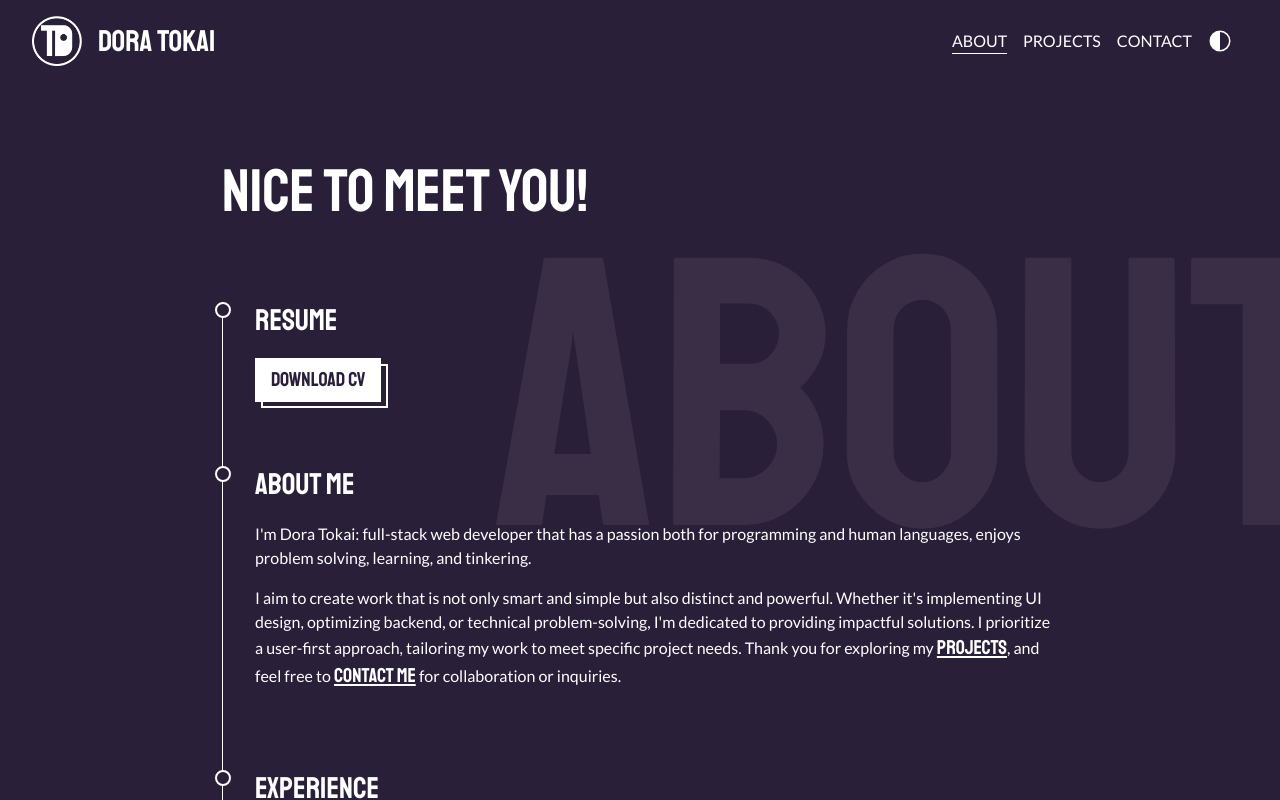
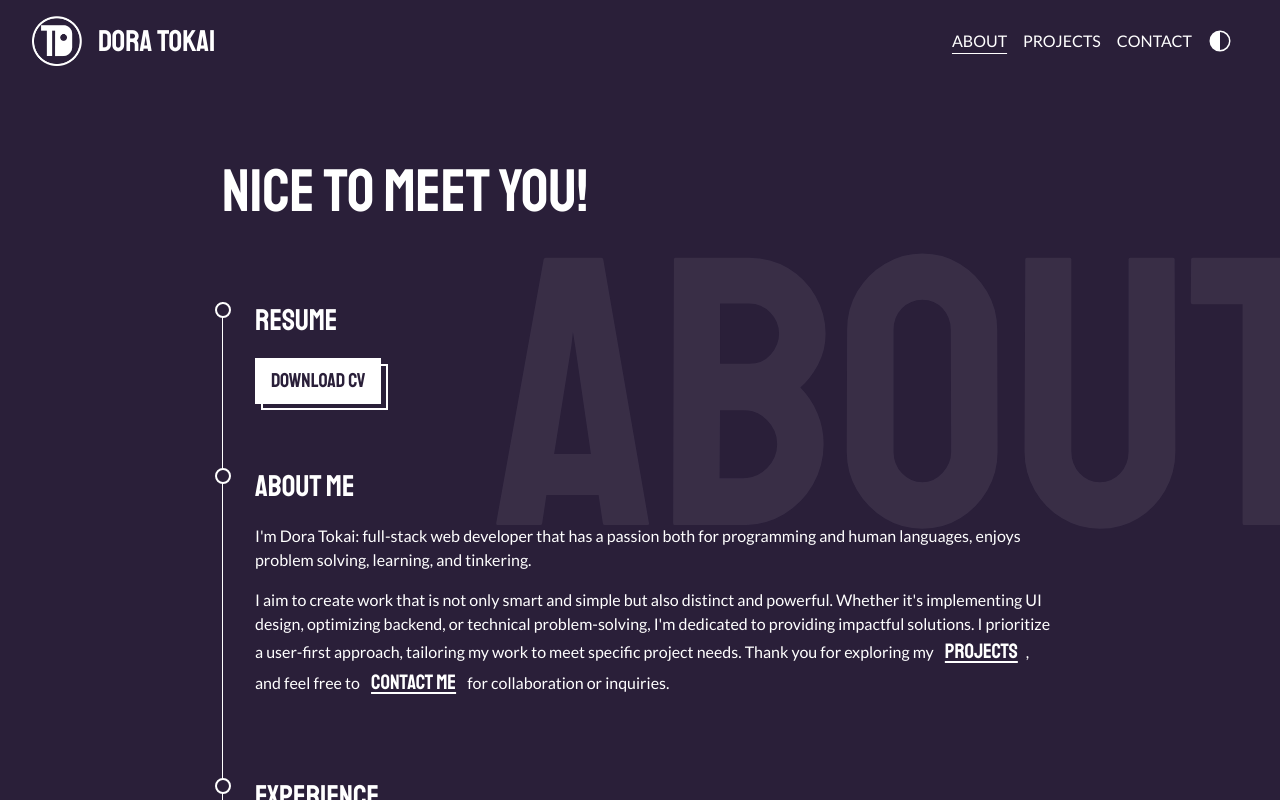
Before and after one commit to tdora28/portfolio, a Next.js app: page /about in a window 1280 px wide. Shown: the top 800 px of the page. Built offline with nearby package versions, Linux system fonts and the light colour scheme.

Commit message:
Add new style to inline links

```diff
--- a/src/app/about/page.tsx
+++ b/src/app/about/page.tsx
@@ -12,7 +12,7 @@ const AboutPage = () => {
           {/* Resume */}
           <div className="side-decor">
             <h3 className={`${fontDisplay} text-3xl pb-5`}>Resume</h3>
-            <a href="/cv-dora-tokai.pdf" download="cv-dora-tokai.pdf" className={`${fontDisplay} inline-block px-4 py-2 bg-white text-xl clr-dark indent bg-frame`}>
+            <a href="/cv-dora-tokai.pdf" download="cv-dora-tokai.pdf" className={`${fontDisplay} inline-block btn bg-frame indent`}>
               Download CV
             </a>
           </div>
--- a/src/app/globals.css
+++ b/src/app/globals.css
@@ -29,8 +29,23 @@ p {
   margin-bottom: 1rem;
 }
 
+.btn {
+  padding: 0.5rem 1rem;
+  background-color: white;
+  font-size: 1.25rem;
+  color: var(--bg-color);
+}
+
 .text-link {
-  @apply text-xl underline underline-offset-2;
+  padding: 0 0.5rem;
+  font-size: 1.3rem;
+  text-decoration: underline;
+  text-underline-offset: 0.2rem;
+  text-decoration-color: white;
+  transition: text-decoration-color 0.2s ease-out;
+}
+.text-link:hover {
+  text-decoration-color: transparent;
 }
 
 /* UTILITIES */
```
